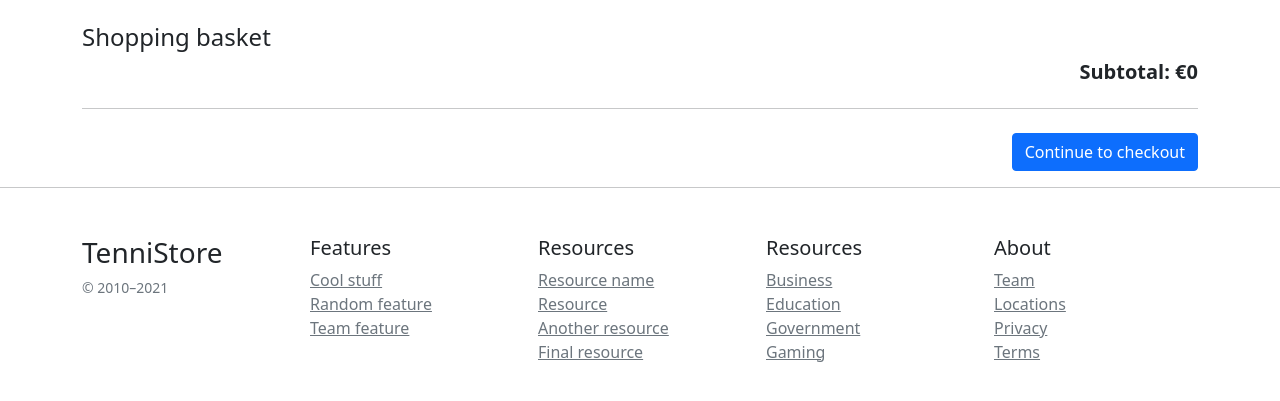
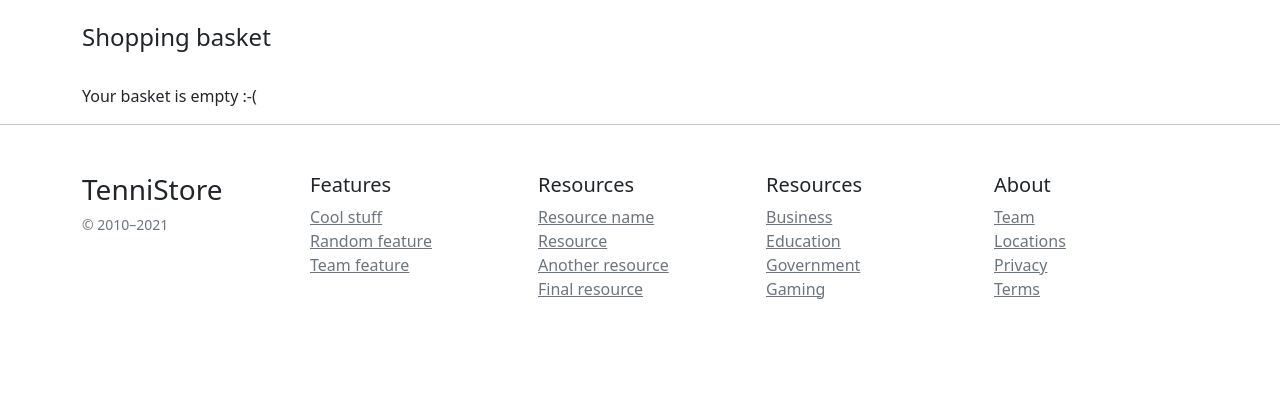
Before and after one commit to nurme-ave/SDA-final_1, a Django app: page /basket/ in a window 1280 px wide. Shown: the part 57-458 px from the top of the page. Run offline with Django 3.2, Linux system fonts and the light colour scheme; tables that the repository leaves empty hold one stand-in row (values such as "Sample post").

Commit message:
feature: show 'basket is empty' when empty, minor style changes

```diff
--- a/templates/store/basket/summary.html
+++ b/templates/store/basket/summary.html
@@ -58,15 +58,33 @@
     </div>
     {% endwith %}
     {% endfor %}
+
+  <div>
+      {% with total_qty=basket|length %}
+      {% if total_qty > 0 %}
+
         <div class="col-12 text-end">
-      <div class="h5 fw-bold">Subtotal: €<div id="subtotal" class="d-inline-flex">{{basket.get_total_price}}</div></div>
+          <div class="h5 fw-bold">
+              Subtotal: €
+              <div id="subtotal" class="d-inline-flex">{{basket.get_total_price}}</div>
+          </div>
         </div>
         <div class="col-12 text-end">
             <hr class="my-4">
             <button class="w-20 btn btn-primary" type="submit">Continue to checkout</button>
         </div>
+
+      {% else %}
+        <br>
+        Your basket is empty :-(
+
+      {% endif %}
+  </div>
+  {% endwith %}
+
 </div>
 </main>
+
 
 <script>
     $(document).on('click', '.delete-button', function (e) {
```
Lines whose indentation alone changed are shown as unchanged.
